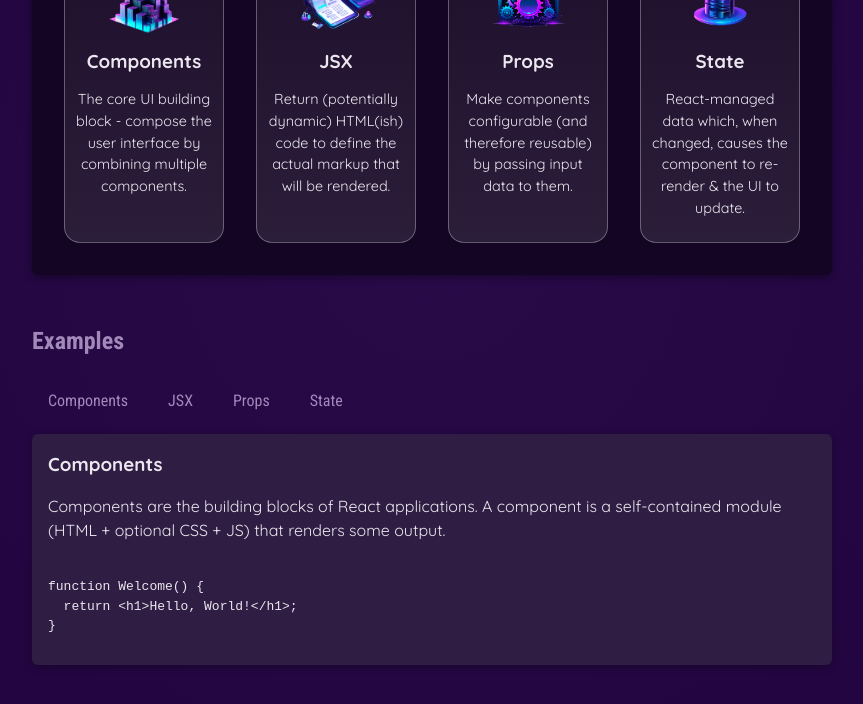
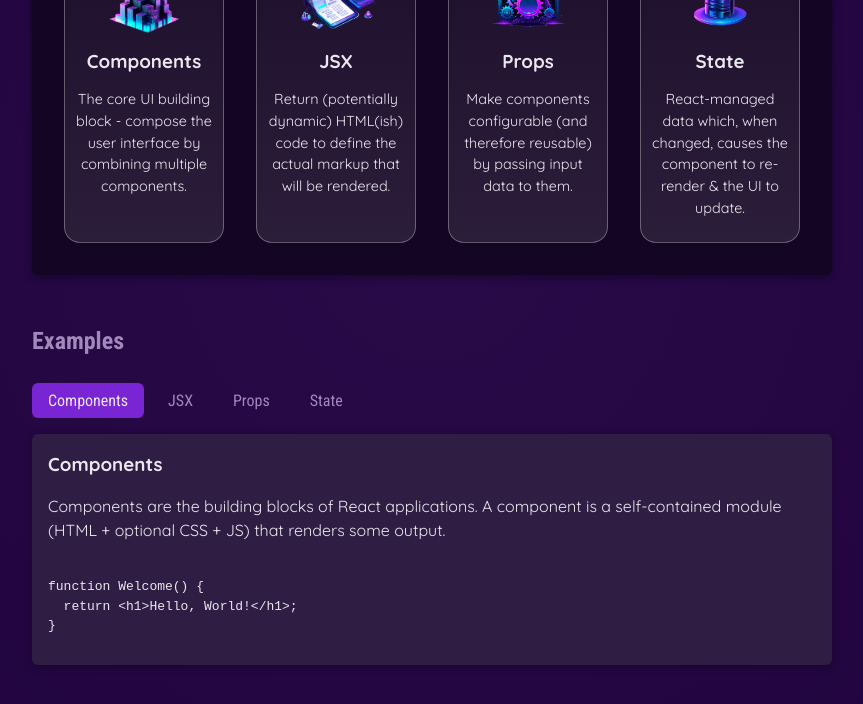
Before and after one commit to tochanenko/React_Guide_Course, a React (Vite) app in the folder 01-starting-project/: page / in a window 1280 px wide. Both pictures are taken after a click on the button "Components". Shown: the part 404-1108 px from the top of the page, without its empty margins (208-1071 px from the left). Built offline with nearby package versions, Linux system fonts and the light colour scheme.

Commit message:
Refactor App component

```diff
--- a/01-starting-project/src/App.jsx
+++ b/01-starting-project/src/App.jsx
@@ -15,37 +15,36 @@
     setSelectedTopic(selectedButton);
   }
 
+  let tabContent = <p>Please select a topic.</p>
+
+  if (selectedTopic) {
+    tabContent = (
+      <div id="tab-content">
+        <h3>{EXAMPLES[selectedTopic].title}</h3>
+        <p>{EXAMPLES[selectedTopic].description}</p>
+        <pre>{EXAMPLES[selectedTopic].code}</pre>
+      </div>
+    );
+  }
+
   return (
     <div>
       <Header />
       <main>
         <section id="core-concepts">
           <ul>
-            <CoreConcept
-              title={CORE_CONCEPTS[0].title}
-              description={CORE_CONCEPTS[0].description}
-              image={CORE_CONCEPTS[0].image}
-            />
-            <CoreConcept {...CORE_CONCEPTS[1]} />
-            <CoreConcept {...CORE_CONCEPTS[2]} />
-            <CoreConcept {...CORE_CONCEPTS[3]} />
+            {CORE_CONCEPTS.map((conceptItem) => <CoreConcept key={conceptItem.title} {...conceptItem} />)}
           </ul>
         </section>
         <section id="examples">
           <h2>Examples</h2>
           <menu>
-            <TabButton onSelect={() => handleSelect('components')}>Components</TabButton>
-            <TabButton onSelect={() => handleSelect('jsx')}>JSX</TabButton>
-            <TabButton onSelect={() => handleSelect('props')}>Props</TabButton>
-            <TabButton onSelect={() => handleSelect('state')}>State</TabButton>
+            <TabButton onSelect={() => handleSelect('components')} isSelected={selectedTopic === 'components'}>Components</TabButton>
+            <TabButton onSelect={() => handleSelect('jsx')} isSelected={selectedTopic === 'jsx'}>JSX</TabButton>
+            <TabButton onSelect={() => handleSelect('props')} isSelected={selectedTopic === 'props'}>Props</TabButton>
+            <TabButton onSelect={() => handleSelect('state')} isSelected={selectedTopic === 'state'}>State</TabButton>
           </menu>
-          {!selectedTopic ? <p>Please select a topic</p> : (
-            <div id="tab-content">
-              <h3>{EXAMPLES[selectedTopic].title}</h3>
-              <p>{EXAMPLES[selectedTopic].description}</p>
-              <pre>{EXAMPLES[selectedTopic].code}</pre>
-            </div>
-          )}
+          {tabContent}
         </section>
       </main>
     </div>
--- a/01-starting-project/src/components/TabButton.jsx
+++ b/01-starting-project/src/components/TabButton.jsx
@@ -1,7 +1,7 @@
-export default function TabButton({children, onSelect}) {
+export default function TabButton({children, onSelect, isSelected}) {
   return (
     <li>
-      <button onClick={onSelect}>{children}</button>
+      <button className={isSelected ? "active" : undefined} onClick={onSelect}>{children}</button>
     </li>
   );
 }
```
